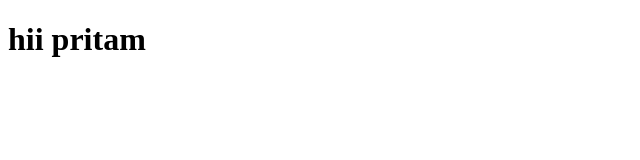
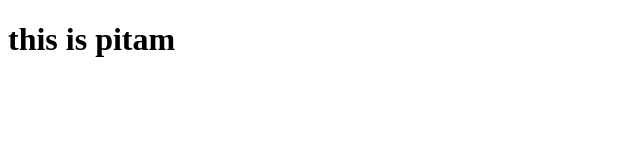
Before and after one commit to pitamstatus/pritam, a plain HTML site: page index.html in a window 1280 px wide. Shown: the whole page, without its empty margins (0-640 px from the left). Drawn offline with Linux system fonts and the light colour scheme.

Commit message:
secon commit

```diff
--- a/index.html
+++ b/index.html
@@ -8,7 +8,7 @@
 </head>
 <body>
     <h1>
-        hii pritam
+      this is pitam
     </h1>
 </body>
 </html>
```
